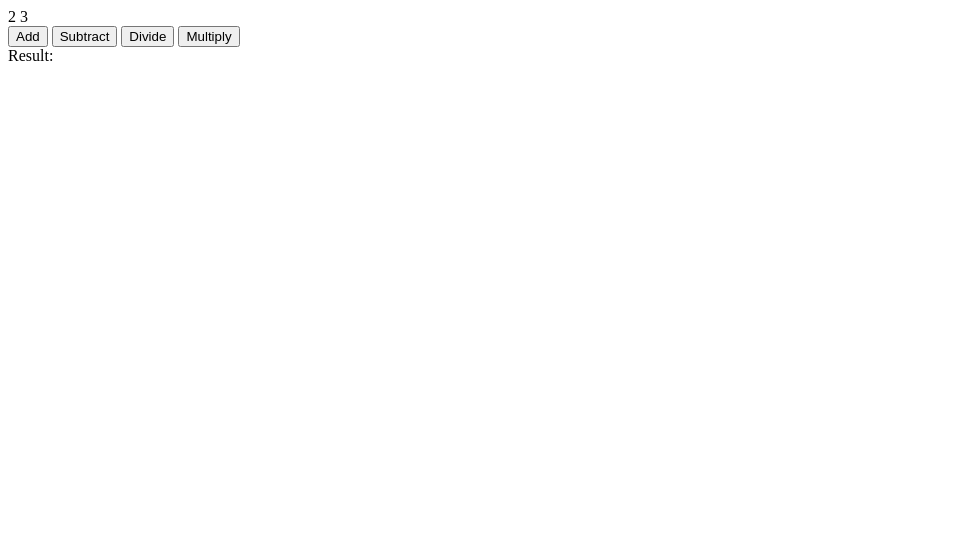
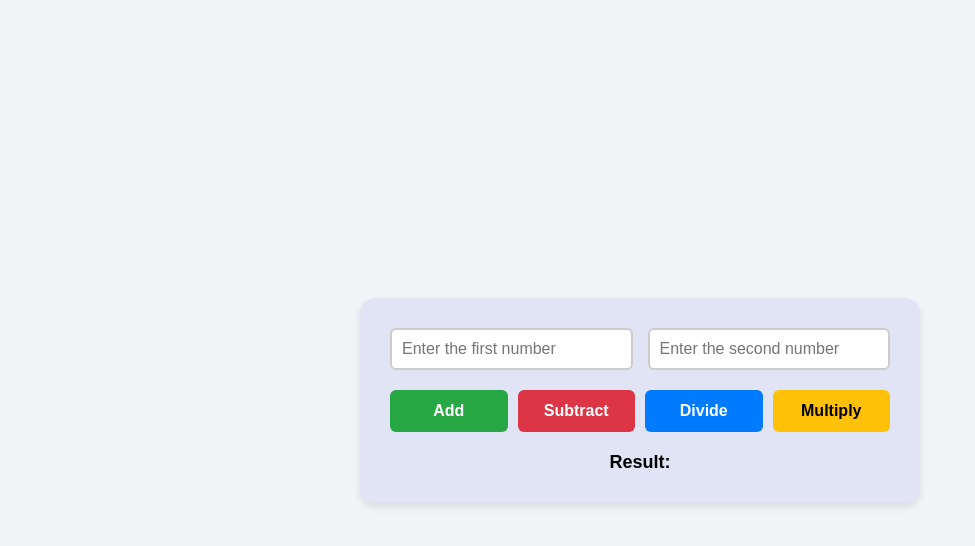
Before and after one commit to torin25/JS-Learning-journey, a plain HTML site: page calculator-challenge/calci.html in a window 1280 px wide. Shown: the whole page, without its empty margins (0-975 px from the left). Drawn offline with Linux system fonts and the light colour scheme.

Commit message:
Update:finalised basic calculator with input validation and improved UI

```diff
--- a/calculator-challenge/calci.css
+++ b/calculator-challenge/calci.css
@@ -0,0 +1,88 @@
+/* Apply base styling */
+body {
+    font-family: Arial, sans-serif;
+    background-color: #f2f4f8;
+    display: flex;
+    justify-content: center;
+    align-items: center;
+    min-height: 100vh;
+    margin: 0;
+}
+
+/* Main container */
+#box-cont {
+    background-color: #e0e4f4;
+    padding: 30px;
+    border-radius: 15px;
+    box-shadow: 0 4px 8px rgba(0, 0, 0, 0.1);
+    max-width: 500px;
+    width: 90%;
+}
+
+/* Input container */
+#num-cont {
+    display: flex;
+    justify-content: space-between;
+    gap: 15px;
+    margin-bottom: 20px;
+}
+
+/* Number inputs */
+input[type="number"] {
+    flex: 1;
+    padding: 10px;
+    font-size: 16px;
+    border: 2px solid #ccc;
+    border-radius: 6px;
+}
+
+/* Button container */
+#num-op-cont {
+    display: flex;
+    justify-content: space-between;
+    flex-wrap: nowrap;
+    gap: 10px;
+    margin-bottom: 20px;
+}
+
+/* Buttons */
+button {
+    flex: 1;
+    padding: 12px;
+    font-size: 16px;
+    font-weight: bold;
+    border: none;
+    border-radius: 6px;
+    color: white;
+    cursor: pointer;
+    transition: transform 0.1s ease;
+}
+
+button:active {
+    transform: scale(0.97);
+}
+
+#add-btn {
+    background-color: #28a745; /* Green */
+}
+
+#sub-btn {
+    background-color: #dc3545; /* Red */
+}
+
+#div-btn {
+    background-color: #007bff; /* Blue */
+}
+
+#mul-btn {
+    background-color: #ffc107; /* Yellow */
+    color: black;
+}
+
+/* Result text */
+#result {
+    display: block;
+    font-size: 18px;
+    font-weight: bold;
+    text-align: center;
+}
--- a/calculator-challenge/calci.html
+++ b/calculator-challenge/calci.html
@@ -7,9 +7,10 @@
     <link rel="stylesheet" href="calci.css">
 </head>
 <body>
-    <div id="num-cont">
-        <span id="num1-el"></span>
-        <span id="num2-el"></span>
+    <main id="box-cont">
+        <div id="num-cont">
+         <input type="number" id="num1-el" placeholder="Enter the first number">
+         <input type="number" id="num2-el" placeholder="Enter the second number">
     </div>
 
     <div id="num-op-cont">
@@ -20,6 +21,8 @@
     </div>
 
     <span id="result">Result:</span>
+    </main>
+
 
     <script src="calci.js"></script>
 </body>
--- a/calculator-challenge/calci.js
+++ b/calculator-challenge/calci.js
@@ -1,28 +1,41 @@
-let num1=2
-let num2=3
-document.getElementById("num1-el").textContent=num1
-document.getElementById("num2-el").textContent=num2
-let ans= document.getElementById("result")
+function values(){
+    let inputOne=document.getElementById("num1-el").value
+    let inputTwo=document.getElementById("num2-el").value
+    let ans= document.getElementById("result")
+    if (inputOne==="" || inputTwo===""){
+        ans.textContent="Result: Please enter both the numbers."
+        return
+    }
+
+    const num1=Number(inputOne)
+    const num2=Number(inputTwo)
+    return {num1, num2, ans}
+}
+
 
 function add(){
+    const {num1, num2, ans}=values()
     let sum=num1+num2
     ans.textContent="Result: "+sum
     console.log(sum)
 }
 
 function sub(){
+    const {num1, num2, ans}=values()
     let diff=num1-num2
     ans.textContent="Result: "+diff
     console.log(diff)
 }
 
 function div(){
+    const {num1, num2, ans}=values()
     let quotient=num1/num2
     ans.textContent="Result: "+quotient
     console.log(div)
 }
 
 function mul(){
+    const {num1, num2, ans}=values()
     let product=num1*num2
     ans.textContent="Result: "+product
     console.log(mul)
```
Also changed, not shown: calculator-challenge/calci.png (added), 1 other file.
